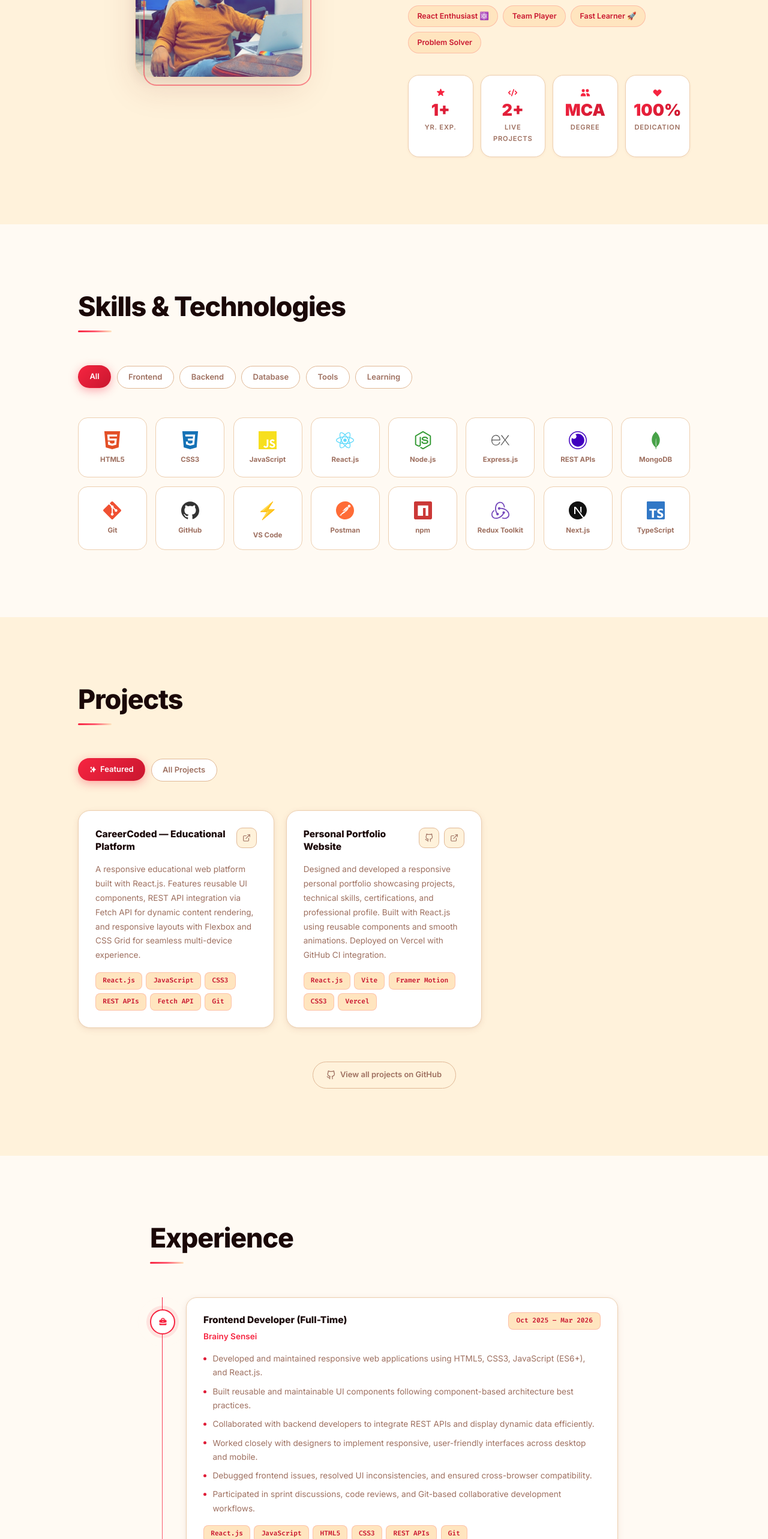
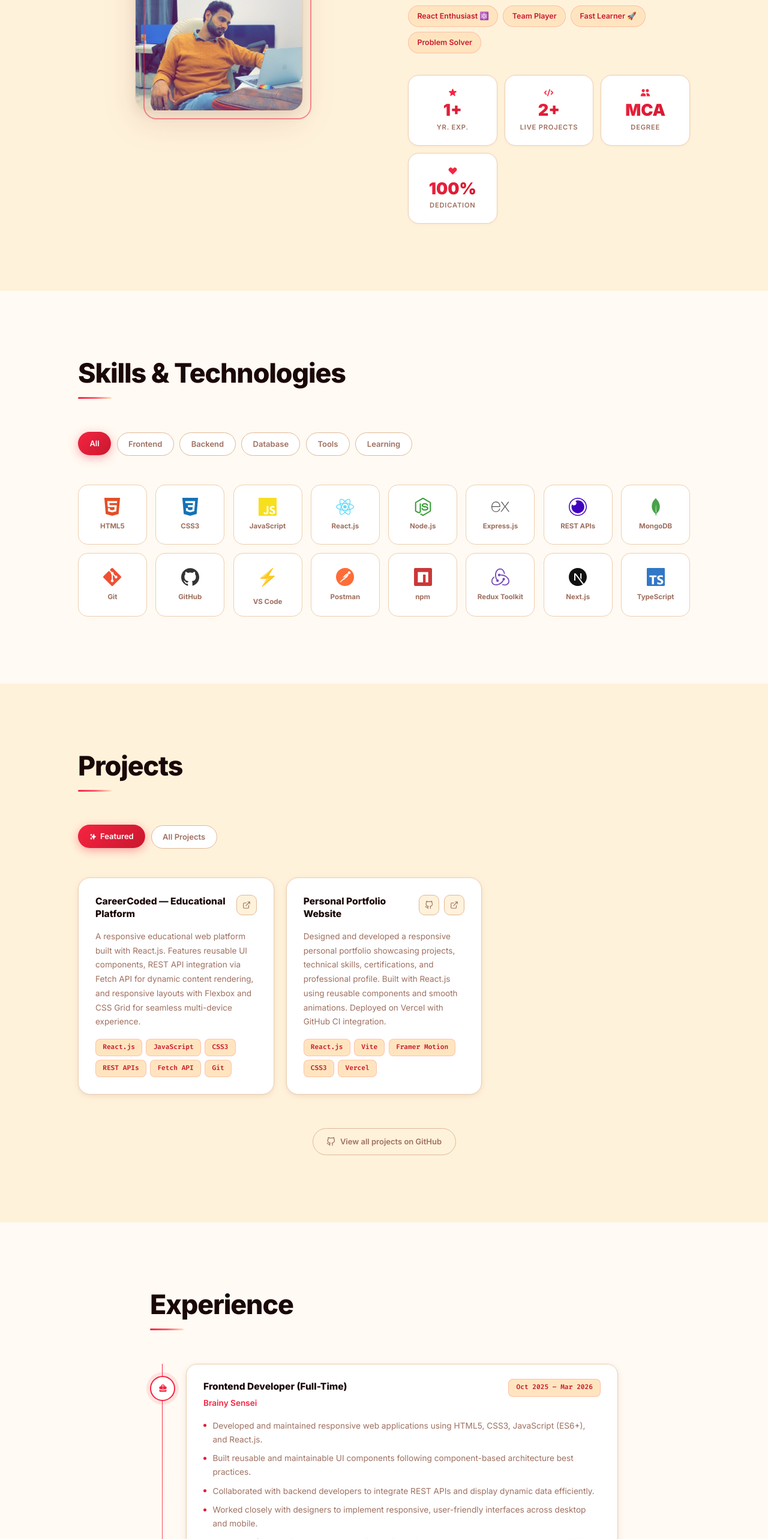
Before and after one commit to Radhy-shyam-29/MyPortfolio, a React (Vite) app: page / in a window 1280 px wide. Shown: the part 1400-3966 px from the top of the page at 60% size. Built offline with nearby package versions, Linux system fonts and the light colour scheme.

Commit message:
Fix mobile layout: stats grid, experience wrap, CV download, responsive padding

```diff
--- a/src/components/About.jsx
+++ b/src/components/About.jsx
@@ -69,7 +69,7 @@ export default function About() {
               </div>
 
               {/* Stats */}
-              <div style={{ display: 'grid', gridTemplateColumns: 'repeat(4,1fr)', gap: '0.75rem' }}>
+              <div style={{ display: 'grid', gridTemplateColumns: 'repeat(auto-fit, minmax(110px, 1fr))', gap: '0.75rem' }}>
                 {stats.map(({ value, label, icon: Icon }) => (
                   <div key={label} className="stat-card">
                     <Icon size={17} style={{ color: 'var(--c-red)', margin: '0 auto 0.4rem' }} />
--- a/src/components/Experience.jsx
+++ b/src/components/Experience.jsx
@@ -50,7 +50,7 @@ export default function Experience() {
                     {/* Card */}
                     <div className="exp-card" style={{ padding: '1.5rem 1.75rem' }}>
                       {/* Header */}
-                      <div style={{ display: 'flex', alignItems: 'flex-start', justifyContent: 'space-between', gap: '1rem', marginBottom: '0.9rem' }}>
+                      <div style={{ display: 'flex', alignItems: 'flex-start', justifyContent: 'space-between', gap: '0.75rem', marginBottom: '0.9rem', flexWrap: 'wrap' }}>
                         <div>
                           <h3 style={{ fontSize: '0.975rem', fontWeight: 800, color: 'var(--c-t1)', marginBottom: '0.2rem' }}>
                             {exp.title}
--- a/src/index.css
+++ b/src/index.css
@@ -737,6 +737,18 @@ body {
   box-shadow: 0 4px 14px rgba(246,36,64,0.2);
 }
 
+/* ══════════════════════════════════════════════════════════════
+   MOBILE RESPONSIVE FIXES
+══════════════════════════════════════════════════════════════ */
+@media (max-width: 640px) {
+  .container {
+    padding: 0 1.25rem;
+  }
+  .exp-card {
+    padding: 1.1rem 1rem !important;
+  }
+}
+
 /* Photo frame effect */
 .photo-frame {
   position: relative;
```
Also changed, not shown: 1 other file (tests, documents, lock files or other folders).
